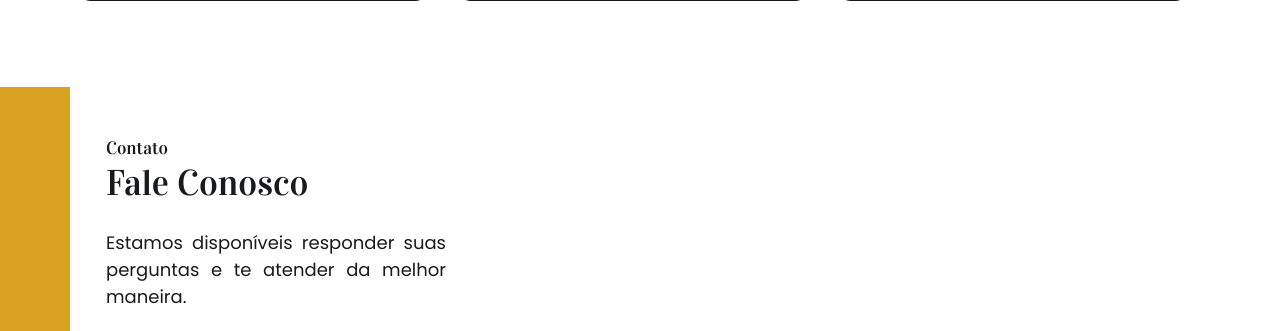
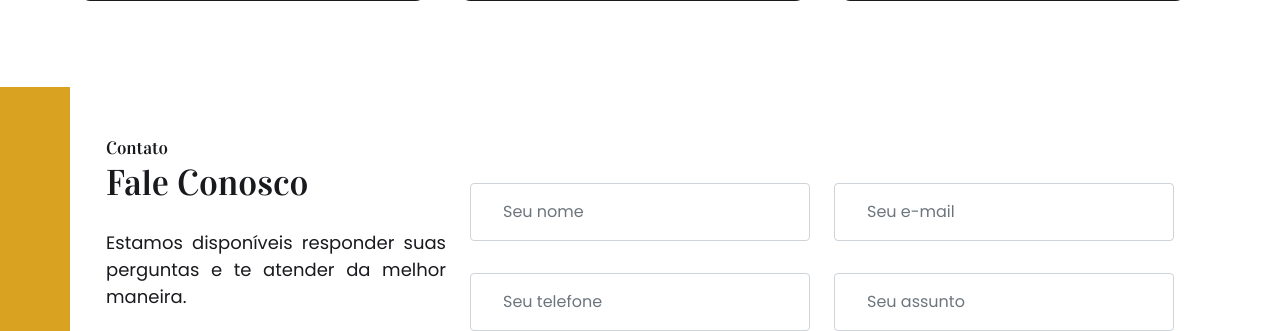
Before and after one commit to prmacedo/deborah, a PHP site: page / in a window 1280 px wide. Shown: the part 5067-5398 px from the top of the page. Run offline with PHP 8.4, Linux system fonts and the light colour scheme.

Commit message:
create contact form

```diff
--- a/css/global.css
+++ b/css/global.css
@@ -25,6 +25,15 @@
   box-sizing: border-box;
 
   font-family: 'Poppins', sans-serif;
+}
+
+input.form-control,
+textarea.form-control {
+  padding: 1rem 2rem;
+}
+
+textarea.form-control {
+  min-height: 7rem;
 }
 
 .border-25 { border-radius: 0.25rem; }
--- a/css/styles.css
+++ b/css/styles.css
@@ -453,3 +453,23 @@
 #contact-info > div:first-of-type a {
   text-decoration: underline;
 }
+
+#submit-btn {
+  background-color: var(--primary);
+  color: var(--black);
+  box-shadow: 0px 4px 4px rgba(0, 0, 0, 0.25);
+
+  border: none;
+
+  transition: 0.3s background-color;
+}
+
+#submit-btn:hover {
+  background-color: var(--primary-hover);
+}
+
+@media (min-width: 992px) and (max-width: 1199.98px) {
+  #email-link {
+    font-size: 1rem;
+  }
+}
--- a/index.php
+++ b/index.php
@@ -511,7 +511,7 @@
     <div id="contact">
       <div class="container">
         <div class="row px-4 py-5">
-          <div class="col-12 col-md-4">
+          <div class="col-12 col-lg-4">
             <div class="title">
               <p class="m-0 font-vidaloka fsz-1">Contato</p>
               <h2 class="m-0 font-vidaloka fsz-3">Fale Conosco</h2>
@@ -531,7 +531,7 @@
                 <img src="./assets/icon/email.svg" alt="E-mail">
                 <div class="d-flex flex-column">
                   <b>E-mail para contato</b>
-                  <a href="mailto:contato@dominio.com.br">contato@dominio.com.br</a>
+                  <a id="email-link" href="mailto:contato@dominio.com.br">contato@dominio.com.br</a>
                 </div>
               </div>
 
@@ -545,8 +545,34 @@
             </div>
           </div>
 
-          <div class="col-12 col-md-8">
+          <div class="col-12 col-lg-8 mt-5">
+            <form action="" method="post">
+              <div class="row mb-3">
+                <div class="col-12 col-md-6 mb-3">
+                  <input name="name" type="text" class="form-control" placeholder="Seu nome" required>
+                </div>
 
+                <div class="col-12 col-md-6">
+                  <input name="email" type="email" class="form-control" placeholder="Seu e-mail" required>
+                </div>
+              </div>
+
+              <div class="row mb-3">
+                <div class="col-12 col-md-6 mb-3">
+                  <input name="tel" type="text" class="form-control" placeholder="Seu telefone" required>
+                </div>
+
+                <div class="col-12 col-md-6">
+                  <input name="tel" type="text" class="form-control" placeholder="Seu assunto" required>
+                </div>
+              </div>
+
+              <div class="mb-3">
+                <textarea class="form-control" id="exampleFormControlTextarea1" rows="3" placeholder="Como podemos te ajudar?"></textarea>
+              </div>
+
+              <button id="submit-btn" class="py-3 px-4 border-50" type="submit">Enviar</button>
+            </form>
           </div>
         </div>
       </div>
```
